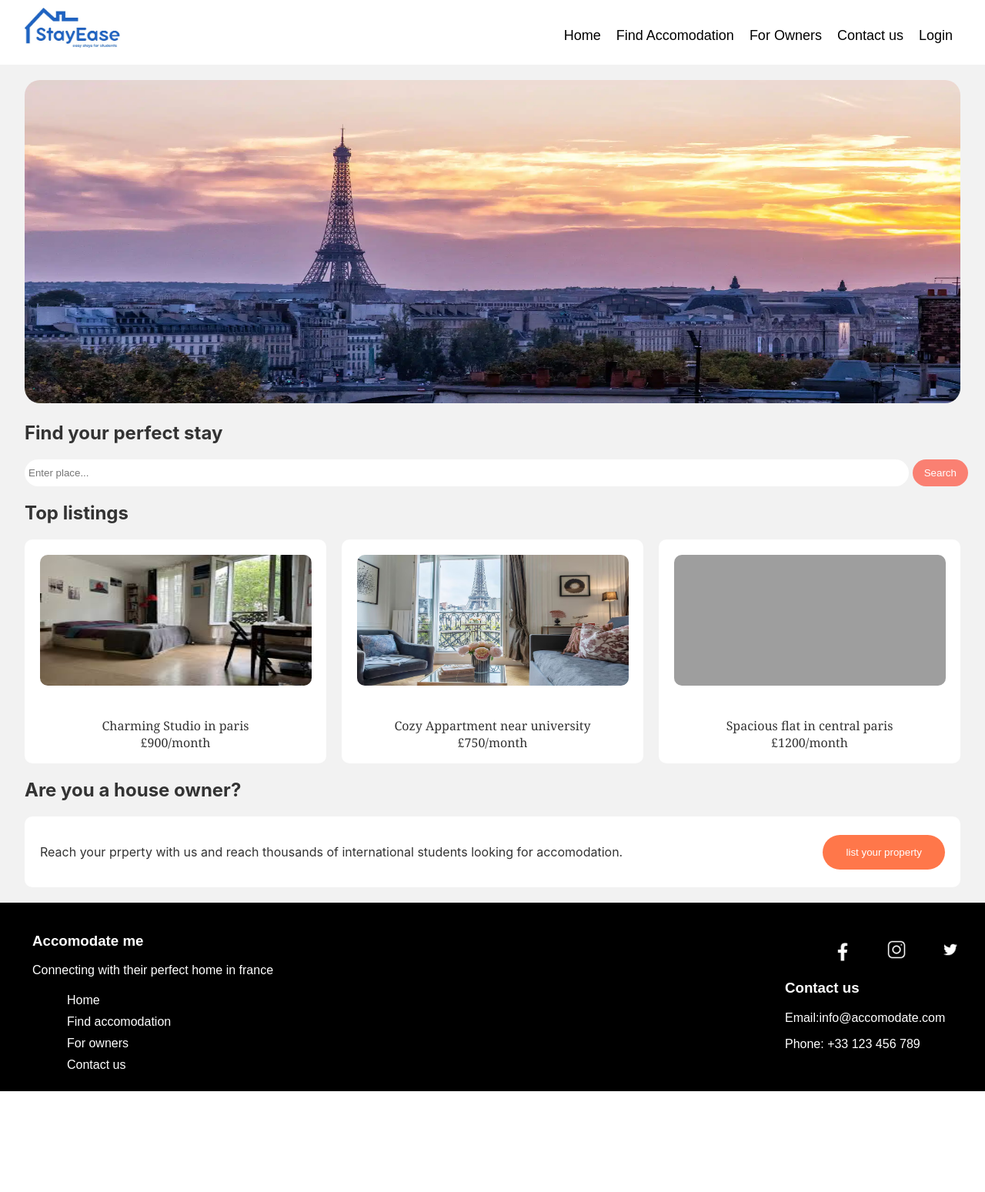
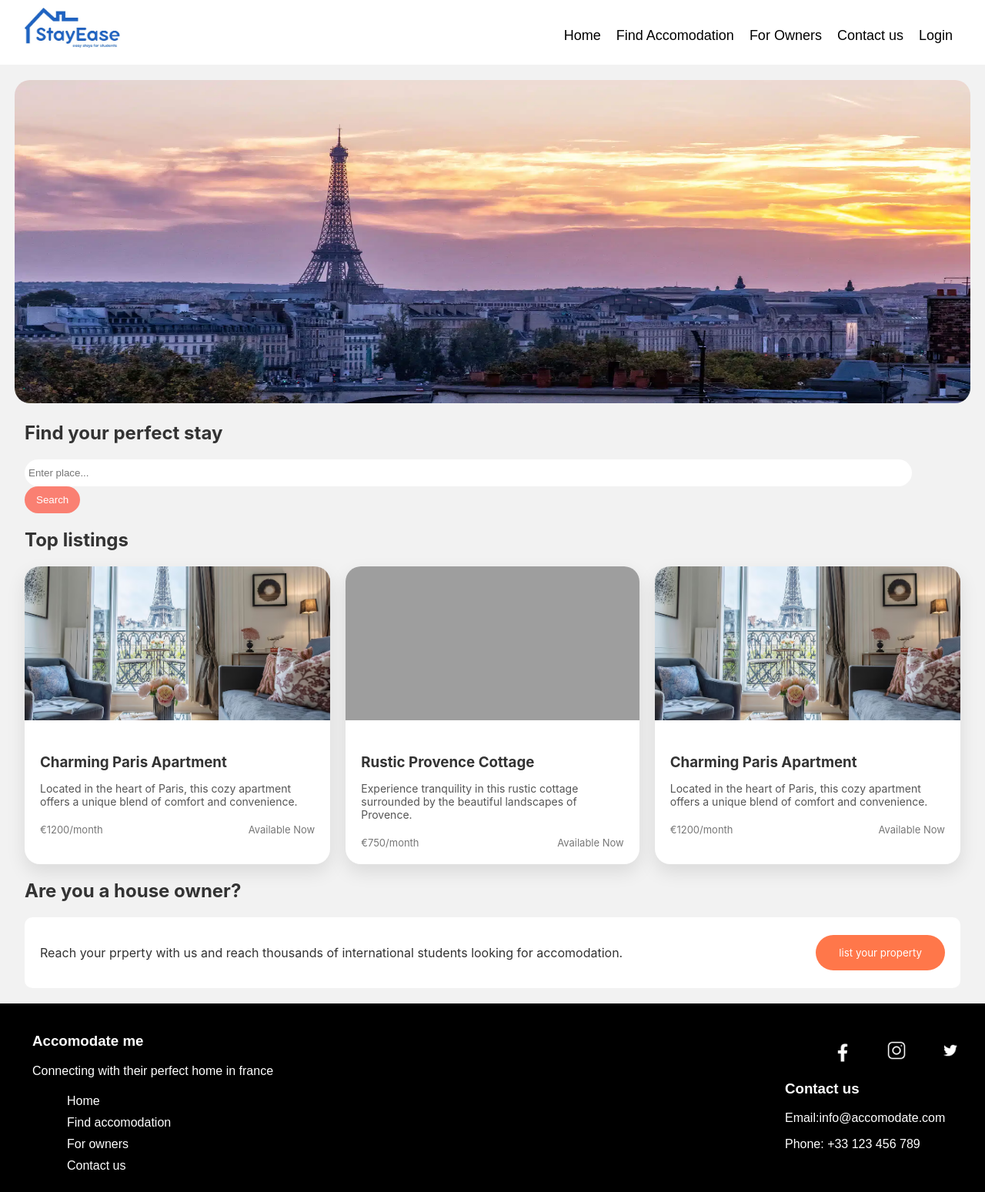
Before and after one commit to Imshafishaik/stayease-pvt-ltd, a PHP site: page /views/home.php?action=home in a window 1280 px wide. Shown: the whole page at 77% size. Before the commit the page ends 1418 px from the top, so only its background shows below. Run offline with PHP 8.4, Linux system fonts and the light colour scheme; some libraries are stand-ins or nearby versions; grey boxes are pictures that could not be loaded.

Commit message:
small corrections in home and listing

```diff
--- a/css/home.css
+++ b/css/home.css
@@ -21,7 +21,7 @@ body {
 }
 .container-interface-img img{
     border-radius: 20px;
-    margin: 0 32px;
+    width: 97%;
 }
 .head-in-container{
     margin: 20px 32px ;
@@ -39,13 +39,12 @@ body {
 
 .container-search{
     margin: 0 32px;
-    width: 100%;
 }
 
 .container-search input{
     border-width: 0;
     border-radius: 40px;
-    width: 89%;
+    width: 94%;
     border-color:none;
     padding: 10px 5px;
 }
@@ -89,7 +88,7 @@ body {
     border-radius: 10px;
     padding: 20px;
 }
-.owner-container button{
+.owner-container a{
     /* height: 30px; */
     background-color: #ff774a;
     border-radius: 40px;
@@ -99,14 +98,58 @@ padding: 15px 30px;
     color: white;
     cursor: pointer;
     font-size: smaller;
+    text-decoration: none;
 }
-.owner-container button:hover{
+.owner-container a:hover{
     background-color: #0056b3;
 }
 .owner{
     margin: 0 32px;
     align-items: center;
 }
+
+.cards {
+  padding: 20px 40px 60px;
+  display: grid;
+  grid-template-columns: repeat(auto-fit, minmax(300px, 1fr));
+  gap: 30px;
+}
+
+.card {
+  background: #fff;
+  border-radius: 20px;
+  overflow: hidden;
+  box-shadow: 0 10px 25px rgba(0,0,0,0.1);
+}
+
+.card img {
+  width: 100%;
+  height: 200px;
+  object-fit: cover;
+}
+
+.card-content {
+  padding: 20px;
+}
+
+.card-content h3 {
+  margin-bottom: 10px;
+}
+
+.card-content p {
+  font-size: 14px;
+  color: #555;
+  margin-bottom: 20px;
+}
+
+.card-footer {
+  display: flex;
+  justify-content: space-between;
+  font-size: 13px;
+  color: #777;
+}
+
+
 /* .contact-info{
     height: 225px;
     background-color:black ;
--- a/css/listing.css
+++ b/css/listing.css
@@ -60,6 +60,10 @@ nav a {
 }
 
 /* Cards */
+
+.main_card{
+  min-height: 75vh;
+}
 .cards {
   padding: 20px 40px 60px;
   display: grid;
--- a/views/home.php
+++ b/views/home.php
@@ -51,7 +51,50 @@ include ($action == 'home' ? "./header.php" : "./views/header.php");
         </div>
         <h2 class="head-in-container">Top listings</h2>
         <div class="card-container">
-            <div class="card-container-1">
+          <div class="card">
+      <img src="../images/homeimages/image2.avif" />
+      <div class="card-content">
+        <h3>Charming Paris Apartment</h3>
+        <p>
+          Located in the heart of Paris, this cozy apartment offers a unique
+          blend of comfort and convenience.
+        </p>
+        <div class="card-footer">
+          <span>€1200/month</span>
+          <span class="status">Available Now</span>
+        </div>
+      </div>
+    </div>
+    <div class="card">
+      <img src="https://images.unsplash.com/photo-1568605114967-8130f3a36994" />
+      <div class="card-content">
+        <h3>Rustic Provence Cottage</h3>
+        <p>
+          Experience tranquility in this rustic cottage surrounded by the
+          beautiful landscapes of Provence.
+        </p>
+        <div class="card-footer">
+          <span>€750/month</span>
+          <span class="status">Available Now</span>
+        </div>
+      </div>
+    </div>
+
+    <div class="card">
+      <img src="../images/homeimages/image2.avif" />
+      <div class="card-content">
+        <h3>Charming Paris Apartment</h3>
+        <p>
+          Located in the heart of Paris, this cozy apartment offers a unique
+          blend of comfort and convenience.
+        </p>
+        <div class="card-footer">
+          <span>€1200/month</span>
+          <span class="status">Available Now</span>
+        </div>
+      </div>
+    </div>
+            <!-- <div class="card-container-1">
                 <img src="/../images/homeimages/images.jpeg" height="170px" width="300px"/>
                 <p>Charming Studio in paris<br>£900/month</p>
             </div>
@@ -62,37 +105,16 @@ include ($action == 'home' ? "./header.php" : "./views/header.php");
             <div class="card-container-1">
                 <img src="/../images/homeimages/image3.png" height="170px" width="300px"/>
                 <p>Spacious flat in central paris<br>£1200/month</p>
-            </div>
+            </div> -->
         </div>
         <h2 class="head-in-container">Are you a house owner?</h2>
       <div class="owner">
         <div class="owner-container">
             <p>Reach your prperty with us and reach thousands of international students looking for accomodation.</p>
-            <button>list your property</button>
+            <a href="/views/rentupload.php?action=rentupload">list your property</a>
         </div>
       </div>
-         <!-- <div class="contact-info">
-            <div class="contact-info-content-1">
-                <h3 style="color: white;">Accomodate me</h4>
-                <p style="color: white;">Connecting with their perfect home in france</p>
-                <ul style="color: white;">
-                    <li>Home</li>
-                    <li>Find accomodation </li>
-                    <li>For owners</li>
-                    <li>Contact us</li>
-                </ul>
-            </div>
-            <div class="contact-info-content-2">
-                <ul>
-                    <li><img src="/../images/homeimages/facebook-logo-free-png.webp" height="50px"/></li>
-                    <li><img src="/../images/homeimages/instagram-logo-black-and-white-transparent-background-free-png.webp"height="50px"/></li>
-                    <li><img src="/../images/homeimages/twitter-circle-black-logo-icon-twitter-app-transparent-background-premium-social-media-design-for-digital-download-free-png.webp"height="50px"/></li>
-                </ul>
-                <h3 style="color: white;">Contact us</h3>
-                <p style="color: white;">Email:info@accomodate.com</p>
-                <p style="color: white;">Phone: +33 123 456 789</p>
-            </div>
-         </div> -->
+
     </div>
 </body>
 </html>
@@ -100,5 +122,6 @@ include ($action == 'home' ? "./header.php" : "./views/header.php");
 
 
 <?php
-include "./footer.php"
+
+include ($action == 'home' ? "./footer.php" : "./views/footer.php");
 ?>
--- a/views/listing.php
+++ b/views/listing.php
@@ -32,10 +32,11 @@ include "./header.php";
   </section>
 
   <!-- Listings -->
+   <div class="main_card">
   <main class="cards">
 
     <div class="card">
-      <img src="https://images.unsplash.com/photo-1502673530728-f79b4cab31b1" />
+      <img src="../images/homeimages/image2.avif" />
       <div class="card-content">
         <h3>Charming Paris Apartment</h3>
         <p>
@@ -80,7 +81,7 @@ include "./header.php";
     </div>
 
   </main>
-
+</div>
   <!-- Footer -->
   <footer class="footer">
     <div>
```
Also changed, not shown: views/ownerlisting.php (+31 -0 lines).
